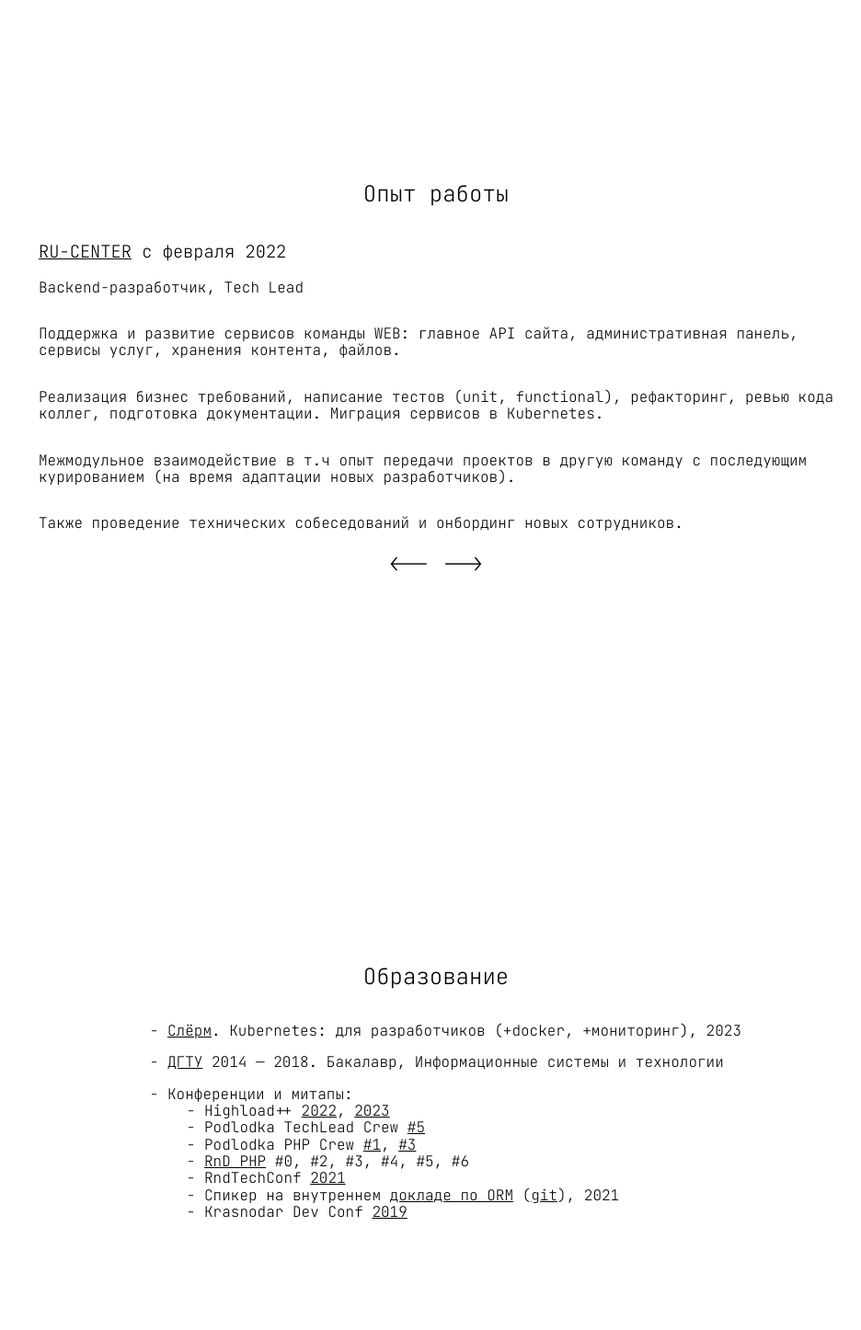
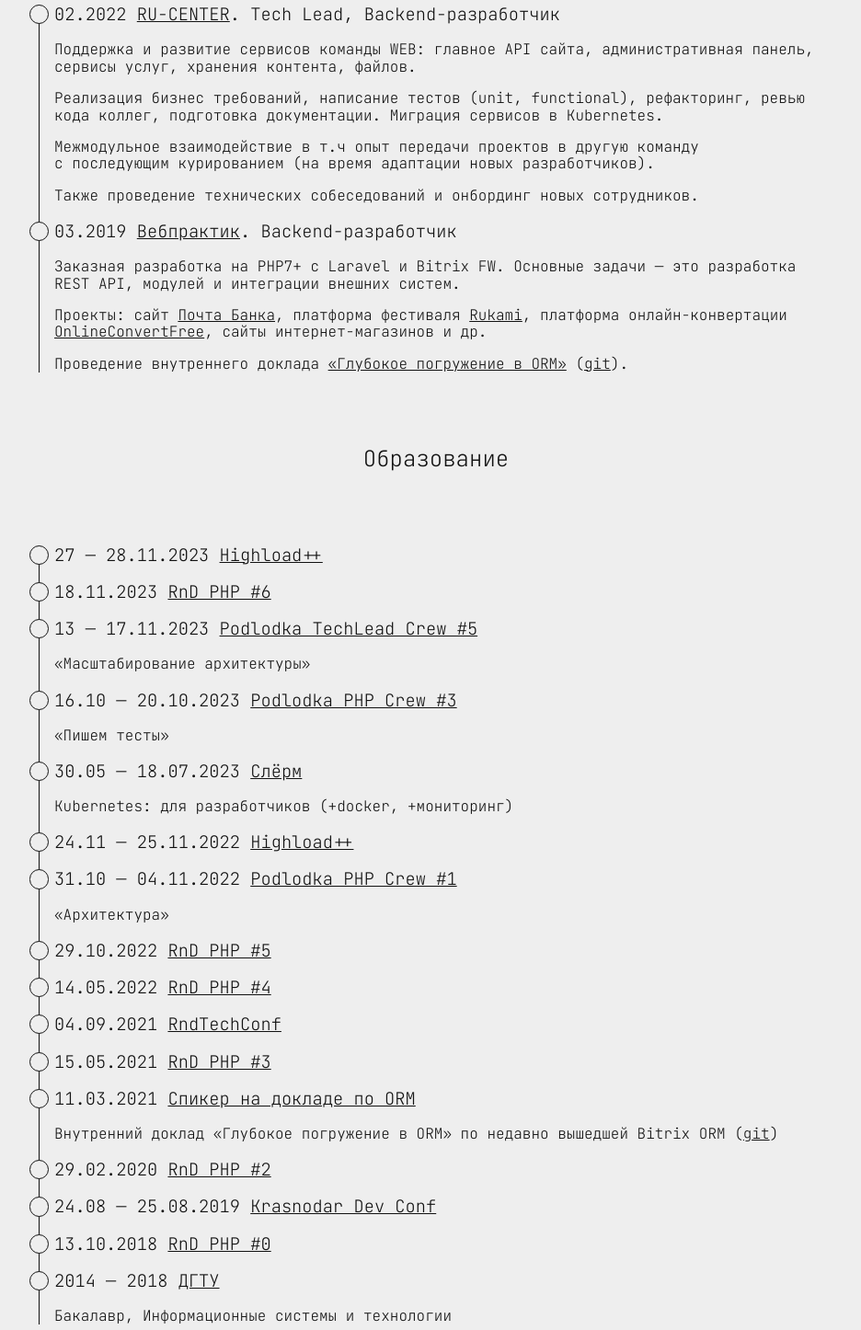
Before and after one commit to ave404/ave404.github.io, a plain HTML site: page index.html in a window 1280 px wide. Shown: the part 814-2260 px from the top of the page at 92% size, without its empty margins (166-1102 px from the left). Drawn offline with nearby package versions, Linux system fonts and the light colour scheme.

Commit message:
refactor: content & styles

```diff
--- a/index.html
+++ b/index.html
@@ -3,10 +3,10 @@
     <head>
         <meta charset="UTF-8">
 
-        <title>v40.dev</title>
+        <title>Сергей Буланов | Backend-разработчик</title>
 
-        <meta name="description" content="Личная страница backend-разработчика ave404">
-        <meta name="keywords" content="ave404, резюме, backend, личный сайт">
+        <meta name="description" content="Сергей Буланов | Backend-разработчик">
+        <meta name="keywords" content="Сергей Буланов, ave404, backend, разработчик, резюме, личный сайт">
 
         <meta name="viewport" content="width=device-width, initial-scale=1.0">
 
@@ -14,6 +14,34 @@
         <link href="https://fonts.googleapis.com/css2?family=JetBrains+Mono:wght@200;400;700" rel="stylesheet">
 
         <style>
+            :root {
+                --maxm: 5rem;
+                --smallm: 1rem;
+
+                --grayc: #121212;
+                --whitec: #eee;
+                --border: 1px;
+            }
+
+            @media (prefers-color-scheme: light) {
+                :root {
+                    --textc: var(--grayc);
+                    --bgc: var(--whitec);
+                }
+            }
+
+            @media (prefers-color-scheme: dark) {
+                :root {
+                    --textc: var(--whitec);
+                    --bgc: var(--grayc);
+                }
+            }
+
+            html {
+                color: var(--textc);
+                background-color: var(--bgc);
+            }
+
             * {
                 box-sizing: border-box;
                 font-family: 'JetBrains Mono', monospace;
@@ -21,7 +49,12 @@
             }
 
             h1 {
+                font-size: 1.6rem;
+            }
+
+            h2 {
                 text-align: center;
+                margin: var(--maxm) 0;
             }
 
             ul {
@@ -32,205 +65,293 @@
                 color: inherit;
             }
 
-            html, body, .wrapper {
-                width: 100%;
-                height: 100%;
+            .wrapper {
+                max-width: 70vw;
+                margin: var(--maxm) auto;
+                padding: 0 var(--smallm);
             }
 
+            @media only screen and (max-width: 480px) {
                 .wrapper {
-                display: flex;
-                flex-direction: column;
-                align-items: center;
+                    max-width: 90vw;
+                }
             }
 
-            .container {
-                width: 70%;
-                flex: 0 0 100%;
+            .photo {
+                width: 300px;
+                height: 300px;
+                object-fit: cover;
+                border-radius: 50%;
+                border: 1px solid #D34E3D;
+            }
 
+            .timeline {
+                border-left: 1px solid var(--textc);
+                padding: 0 var(--smallm);
+            }
+
+            .timeline-item {
+                margin-bottom: var(--smallm);
+            }
+
+            .timeline-item:before {
+                --size: 1.2rem;
+
+                content: '';
+                display: inline-block;
+                width: var(--size);
+                height: var(--size);
+                border: var(--border) solid var(--textc);
+                border-radius: 50%;
+                background-color: var(--bgc);
+
+                float: left;
+                margin-left: calc(-1 * (var(--size) + 0.1rem) / 2 - var(--smallm) - var(--border));
+            }
+
+            .content {
                 display: flex;
                 flex-direction: column;
                 justify-content: center;
                 align-items: center;
-
-                padding: 1rem;
-                position: relative;
-            }
-
-            .slider {
-                display: flex;
-                overflow-x: auto;
-            }
-
-            .slider:before, .slider:after {
-                position: absolute;
-                font-size: 1.5rem;
-                align-self: end;
-                margin-bottom: -2rem;
-            }
-
-            .slider:before {
-                content: '-->';
-                left: 50%;
-                margin-left: 0.5rem;
-            }
-
-            .slider:after {
-                content: '<--';
-                right: 50%;
-                margin-right: 0.5rem;
-            }
-
-            .slider-item {
-                flex: 0 0 100%;
-                display: flex;
-                flex-direction: column;
             }
         </style>
     </head>
     <body>
         <div class="wrapper">
             <div class="container">
-                <h1>Привет! Я Сергей,<br>backend-разработчик.</h1>
-                <p>Пишу на PHP с марта 2019 года.</p>
+                <div class="content">
+                    <img class="photo" src="photo.jpg" alt="photo">
+                    <h1>Привет! Меня зовут Сергей Буланов</h1>
+                    <p>Пишу Backend на&nbsp;PHP с&nbsp;марта
+                        2019 года.</p>
                     <ul>
                         <li>PHP 8, Laravel, Lumen</li>
                         <li>PostgreSQL, Redis</li>
                         <li>Linux, Docker, Kubernetes, CI/CD</li>
                     </ul>
-                <p>
-                    Контакты:
+                    <p> Контакты:
                         <a href="https://t.me/ave404" target="_blank">@ave404</a>,
                         <a href="mailto:mail_bybs@mail.ru" target="_blank">mail_bybs@mail.ru</a>
                     </p>
+                </div>
             </div>
 
             <div class="container">
                 <h2>Опыт работы</h2>
 
-                <div class="slider">
-                    <div class="slider-item">
-                        <header>
+                <div class="timeline">
+                    <div class="timeline-item">
                         <h3>
-                                <a href="https://www.nic.ru/about/" target="_blank">RU-CENTER</a>&nbsp;<span>с февраля 2022</span>
+                            02.2022
+                            <a href="https://www.nic.ru/about/" target="_blank">RU-CENTER</a>. Tech Lead, Backend-разработчик
                         </h3>
-                            <p>Backend-разработчик, Tech Lead</p>
-                        </header>
+                        <div>
                             <p>
-                            Поддержка и развитие сервисов команды WEB: главное API сайта, административная панель,
+                                Поддержка и&nbsp;развитие сервисов команды WEB: главное API сайта, административная панель,
                                 сервисы услуг, хранения контента, файлов.
                             </p>
                             <p>
                                 Реализация бизнес требований, написание тестов (unit, functional), рефакторинг,
-                            ревью кода коллег, подготовка документации. Миграция сервисов в Kubernetes.
+                                ревью кода коллег, подготовка документации. Миграция сервисов в&nbsp;Kubernetes.
                             </p>
                             <p>
-                            Межмодульное взаимодействие в т.ч опыт передачи проектов в другую команду с последующим
-                            курированием (на время адаптации новых разработчиков).
+                                Межмодульное взаимодействие в&nbsp;т.ч опыт передачи проектов в&nbsp;другую команду с&nbsp;последующим
+                                курированием (на&nbsp;время адаптации новых разработчиков).
                             </p>
                             <p>
-                            Также проведение технических собеседований и онбординг новых сотрудников.
+                                Также проведение технических собеседований и&nbsp;онбординг новых сотрудников.
                             </p>
                         </div>
+                    </div>
 
-                    <div class="slider-item">
-                        <header>
+                    <div class="timeline-item">
                         <h3>
-                                <a href="https://webpractik.ru/company" target="_blank">Вебпрактик</a>&nbsp;<span>с марта 2019</span>
+                            03.2019
+                            <a href="https://webpractik.ru/company" target="_blank">Вебпрактик</a>. Backend-разработчик
                         </h3>
-                            <p>Backend-разработчик</p>
-                        </header>
+                        <div>
                             <p>
-                            Поддержка и развитие проектов компании (заказная разработка)
+                                Заказная разработка на&nbsp;PHP7+&nbsp;с Laravel и&nbsp;Bitrix FW.
+                                Основные задачи&nbsp;&mdash; это разработка REST API, модулей и&nbsp;интеграции
+                                внешних систем.
                             </p>
                             <p>
-                            Заказная разработка на PHP7+ с Laravel и Bitrix FW. Основные задачи &mdash; это разработка
-                            REST API, модулей и интеграции внешних систем.
+                                Проекты: сайт
+                                <a href="https://webpractik.ru/cases/development/pochtabank/" target="_blank">Почта Банка</a>,
+                                платформа фестиваля
+                                <a href="https://webpractik.ru/cases/development/rukami/">Rukami</a>,
+                                платформа онлайн-конвертации
+                                <a href="https://onlineconvertfree.com/ru/">OnlineConvertFree</a>,
+                                сайты интернет-магазинов и&nbsp;др.
                             </p>
                             <p>
-                            Проекты: сайт <a href="https://webpractik.ru/cases/development/pochtabank/" target="_blank">Почта&nbsp;Банка</a>,
-                            платформа фестиваля <a href="https://webpractik.ru/cases/development/rukami/">Rukami</a>,
-                            платформа онлайн-конвертации <a href="https://onlineconvertfree.com/ru/">OnlineConvertFree</a>,
-                            сайты интернет-магазинов и др.
-                        </p>
-                        <p>
-                            Проведение внутреннего
-                            <a href="https://webpractik.github.io/prezentation-bitrix-orm/" target="_blank">доклада по
-                                ORM</a>
+                                Проведение внутреннего доклада
+                                <a href="https://webpractik.github.io/prezentation-bitrix-orm/" target="_blank">&laquo;Глубокое погружение в&nbsp;ORM&raquo;</a>
                                 (<a href="https://github.com/webpractik/prezentation-bitrix-orm" target="_blank">git</a>).
                             </p>
+                        </div>
                     </div>
                 </div>
             </div>
 
             <div class="container">
                 <h2>Образование</h2>
-                <ul>
-                    <li>
-                        <a href="https://slurm.io/" target="_blank">Слёрм</a>. Kubernetes: для разработчиков (+docker,
-                        +мониторинг), 2023
-                    </li>
-                    <li>
+
+                <div class="timeline">
+                    <div class="timeline-item">
+                        <h3>
+                            27&nbsp;&mdash; 28.11.2023
+                            <a href="https://highload.ru/moscow/2023" target="_blank">Highload++</a>
+                        </h3>
+                    </div>
+
+                    <div class="timeline-item">
+                        <h3>
+                            18.11.2023
+                            <a href="https://php-rnd.timepad.ru/event/2663787/" target="_blank">RnD&nbsp;PHP #6</a>
+                        </h3>
+                    </div>
+
+                    <div class="timeline-item">
+                        <h3>
+                            13&nbsp;&mdash; 17.11.2023
+                            <a href="https://podlodka.io/techcrew" target="_blank">Podlodka TechLead Crew&nbsp;#5</a>
+                        </h3>
+                        <p>&laquo;Масштабирование архитектуры&raquo;</p>
+                    </div>
+
+                    <div class="timeline-item">
+                        <h3>
+                            16.10&nbsp;&mdash; 20.10.2023
+                            <a href="https://podlodka.io/phpcrew_3" target="_blank">Podlodka PHP Crew&nbsp;#3</a>
+                        </h3>
+                        <p>&laquo;Пишем тесты&raquo;</p>
+                    </div>
+
+                    <div class="timeline-item">
+                        <h3>
+                            30.05&nbsp;&mdash; 18.07.2023
+                            <a href="https://slurm.io/" target="_blank">Слёрм</a>
+                        </h3>
+                        <p>Kubernetes: для разработчиков (+docker, +мониторинг)</p>
+                    </div>
+
+                    <div class="timeline-item">
+                        <h3>
+                            24.11&nbsp;&mdash; 25.11.2022
+                            <a href="https://highload.ru/moscow/2022" target="_blank">Highload++</a>
+                        </h3>
+                    </div>
+
+                    <div class="timeline-item">
+                        <h3>
+                            31.10&nbsp;&mdash; 04.11.2022
+                            <a href="https://podlodka.io/phpcrew_1" target="_blank">Podlodka PHP Crew&nbsp;#1</a>
+                        </h3>
+                        <p>&laquo;Архитектура&raquo;</p>
+                    </div>
+
+                    <div class="timeline-item">
+                        <h3>
+                            29.10.2022
+                            <a href="https://php-rnd.timepad.ru/event/2199592/" target="_blank">RnD PHP&nbsp;#5</a>
+                        </h3>
+                    </div>
+
+                    <div class="timeline-item">
+                        <h3>
+                            14.05.2022
+                            <a href="https://php-rnd.timepad.ru/event/1801480/" target="_blank">RnD PHP&nbsp;#4</a>
+                        </h3>
+                    </div>
+
+                    <div class="timeline-item">
+                        <h3>
+                            04.09.2021
+                            <a href="https://rndtech.pro/2021-old" target="_blank">RndTechConf</a>
+                        </h3>
+                    </div>
+
+                    <div class="timeline-item">
+                        <h3>
+                            15.05.2021
+                            <a href="https://php-rnd.timepad.ru/event/1633303/" target="_blank">RnD PHP&nbsp;#3</a>
+                        </h3>
+                    </div>
+
+                    <div class="timeline-item">
+                        <h3>
+                            11.03.2021
+                            <a href="https://webpractik.github.io/prezentation-bitrix-orm/" target="_blank">
+                                Спикер на&nbsp;докладе по&nbsp;ORM
+                            </a>
+                        </h3>
                         <p>
-                            <a href="https://donstu.ru/" target="_blank">ДГТУ</a> 2014 &mdash; 2018.
-                            Бакалавр, Информационные системы и технологии
+                            Внутренний доклад &laquo;Глубокое погружение
+                            в&nbsp;ORM&raquo; по&nbsp;недавно вышедшей Bitrix ORM
+                            (<a href="https://github.com/webpractik/prezentation-bitrix-orm" target="_blank">git</a>)
                         </p>
-                    </li>
-                    <li>
-                        Конференции и митапы:
-                        <ul>
-                            <li>
-                                Highload++ <a href="https://highload.ru/moscow/2022" target="_blank">2022</a>,
-                                <a href="https://highload.ru/moscow/2023" target="_blank">2023</a>
-                            </li>
-                            <li>
-                                Podlodka TechLead Crew <a href="https://podlodka.io/techcrew" target="_blank">#5</a>
-                            </li>
-                            <li>
-                                Podlodka PHP Crew <a href="https://podlodka.io/phpcrew_1" target="_blank">#1</a>,
-                                <a href="https://podlodka.io/phpcrew_3" target="_blank">#3</a>
-                            </li>
-                            <li>
-                                <a href="https://vk.com/rnd_php" target="_blank">RnD PHP</a> #0, #2, #3, #4, #5, #6
-                            </li>
-                            <li>
-                                RndTechConf <a href="https://rndtech.pro/2021-old" target="_blank">2021</a>
-                            </li>
-                            <li>
-                                Спикер на внутреннем
-                                <a href="https://webpractik.github.io/prezentation-bitrix-orm/" target="_blank">докладе&nbsp;по&nbsp;ORM</a>
-                                (<a href="https://github.com/webpractik/prezentation-bitrix-orm" target="_blank">git</a>),
-                                2021
-                            </li>
-                            <li>
-                                Krasnodar Dev Conf <a href="https://vk.com/krddevconf19" target="_blank">2019</a>
-                            </li>
-                        </ul>
-                    </li>
-                </ul>
+                    </div>
+
+                    <div class="timeline-item">
+                        <h3>
+                            29.02.2020
+                            <a href="https://php-rnd.timepad.ru/event/1258656/" target="_blank">RnD PHP&nbsp;#2</a>
+                        </h3>
+                    </div>
+
+                    <div class="timeline-item">
+                        <h3>
+                            24.08&nbsp;&mdash; 25.08.2019
+                            <a href="https://vk.com/krddevconf19" target="_blank">Krasnodar Dev Conf</a>
+                        </h3>
+                    </div>
+
+                    <div class="timeline-item">
+                        <h3>
+                            13.10.2018
+                            <a href="https://it61.info/events/2018-10-13-rnd-php-0-307" target="_blank">RnD PHP&nbsp;#0</a>
+                        </h3>
+                    </div>
+
+                    <div class="timeline-item">
+                        <h3>
+                            2014&nbsp;&mdash; 2018
+                            <a href="https://donstu.ru/" target="_blank">ДГТУ</a>
+                        </h3>
+                        <p>Бакалавр, Информационные системы и&nbsp;технологии</p>
+                    </div>
+                </div>
             </div>
 
             <div class="container">
                 <h2>Обо мне</h2>
+
+                <div class="content">
                     <p>
-                    С детства привлекала техника и пайка, нравилась информатика. Пайкой иногда занимаюсь по сей день.
-                    Неравнодушен к компьютерному железу.
+                        С&nbsp;детства привлекала техника и&nbsp;пайка, нравилась информатика. Пайкой иногда занимаюсь
+                        по&nbsp;сей день. Неравнодушен к&nbsp;компьютерному железу.
                     </p>
                     <p>
-                    Ближе к концу школы увлекся видео монтажом и графикой (спец.эффектами). На первом курсе стал
-                    подрабатывать на фрилансе и позже проработал в местной студии видеографии около года.
+                        Ближе к&nbsp;концу школы увлекся видео монтажом и&nbsp;графикой (спец.эффектами). На&nbsp;первом
+                        курсе стал подрабатывать на&nbsp;фрилансе и&nbsp;позже проработал в&nbsp;местной студии
+                        видеографии около года.
                     </p>
                     <p>
-                    Далее постепенно стал углубляться в информационные технологии, к тому же, стали преподавать
-                    html/css, java, php. На четвертом курсе в качестве дипломной работы был небольшой сайт на WordPress.
+                        Далее постепенно стал углубляться в&nbsp;информационные технологии, к&nbsp;тому&nbsp;же, стали
+                        преподавать html/css, java, php. На&nbsp;четвертом курсе в&nbsp;качестве дипломной работы был
+                        небольшой сайт на&nbsp;WordPress.
                     </p>
                     <p>
-                    В марте 2019 устроился контент менеджером с условием роста в PHP-разработчика и пробыл в этой
-                    должности около четырех месяцев. Далее путь PHP Backend-разработчика, который продолжается и сейчас.
+                        В&nbsp;марте 2019 устроился контент менеджером с&nbsp;условием роста в&nbsp;PHP-разработчика
+                        и&nbsp;пробыл в&nbsp;этой должности около четырех месяцев. Далее путь PHP Backend-разработчика,
+                        который продолжается и&nbsp;сейчас.
                     </p>
                     <p>
-                    Хобби: люблю природу и много ходить, игры (компьютерные или настольные), научпоп, митапы -
-                    в т.ч проводил свой митап внутри компании по новой ORM.
+                        Хобби: люблю природу и&nbsp;много ходить, компьютерные или настольные игры, научпоп, митапы.
                     </p>
+                </div>
             </div>
         </div>
     </body>
```
Also changed, not shown: photo.jpg (added), 1 other file. Lines whose indentation alone changed are shown as unchanged.
